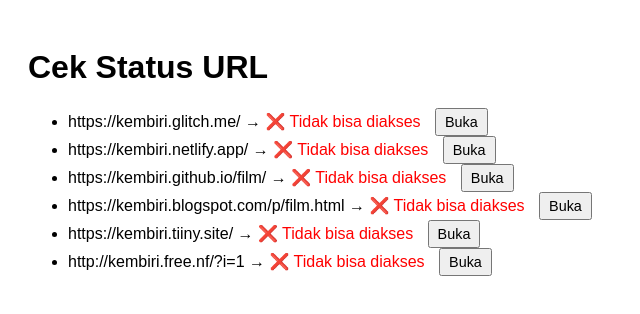
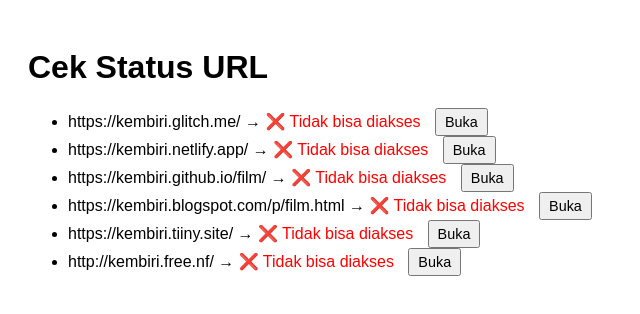
Before and after one commit to kembiri/check, a plain HTML site: page index.html in a window 1280 px wide. Shown: the whole page, without its empty margins (0-640 px from the left). Drawn offline with Linux system fonts and the light colour scheme; no server answers.

Commit message:
Update index.html

```diff
--- a/index.html
+++ b/index.html
@@ -26,7 +26,7 @@
       'https://kembiri.github.io/film/',
       'https://kembiri.blogspot.com/p/film.html',
       'https://kembiri.tiiny.site/',
-      'http://kembiri.free.nf/?i=1'
+      'http://kembiri.free.nf/'
     ];
 
     const resultsContainer = document.getElementById('results');
```
